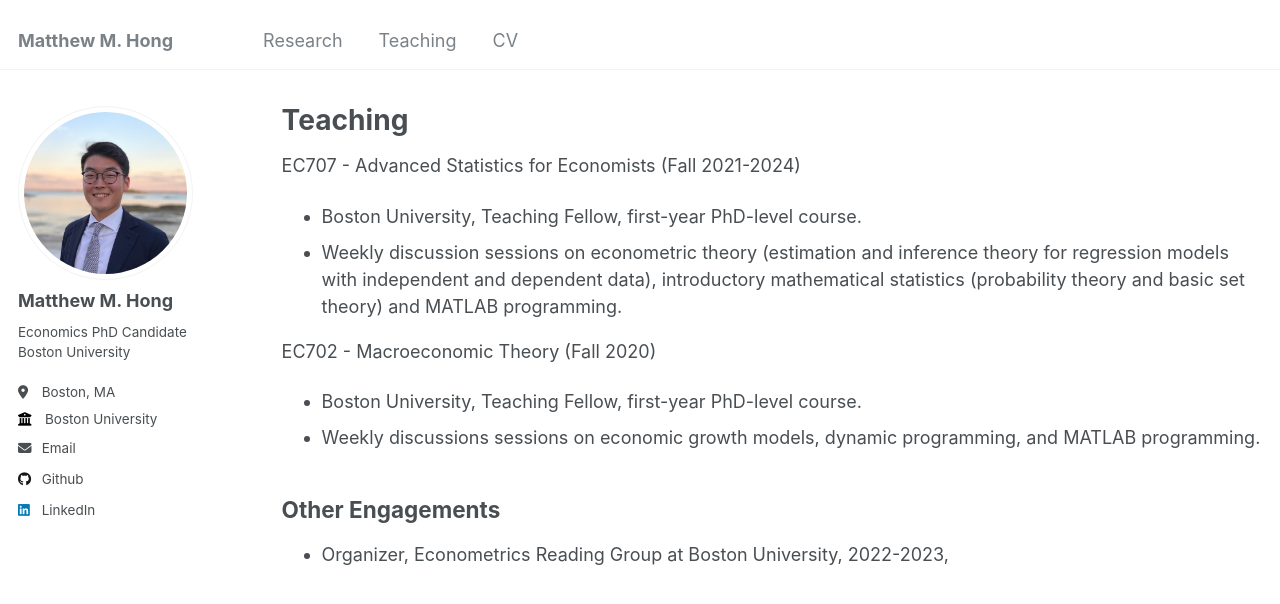
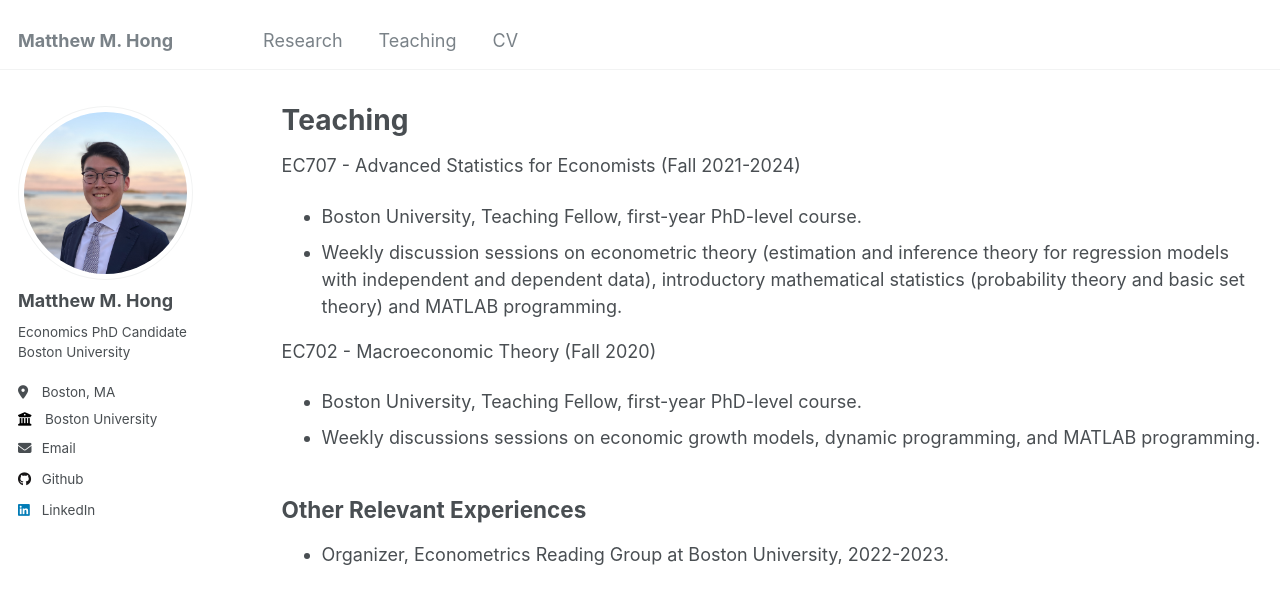
Before and after one commit to matthew-hong/matt-hong, a Jekyll site: the page built from _pages/teaching.md, in a window 1280 px wide. Shown: the top 604 px of the page. Built offline with Jekyll 4.4.1, drawn with Linux system fonts in a browser that asks for light colours.

Commit message:
update teaching page

```diff
--- a/_pages/teaching.md
+++ b/_pages/teaching.md
@@ -15,5 +15,5 @@ EC702 - Macroeconomic Theory (Fall 2020)
  * Boston University, Teaching Fellow, first-year PhD-level course.
  * Weekly discussions sessions on economic growth models, dynamic programming, and MATLAB programming.
 
-## Other Engagements
- * Organizer, Econometrics Reading Group at Boston University, 2022-2023,
+## Other Relevant Experiences
+ * Organizer, Econometrics Reading Group at Boston University, 2022-2023.
```
